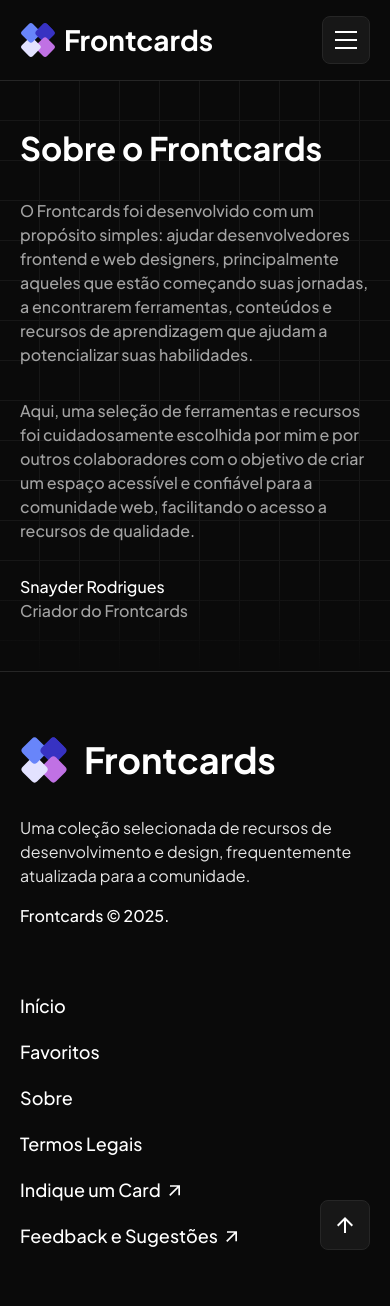
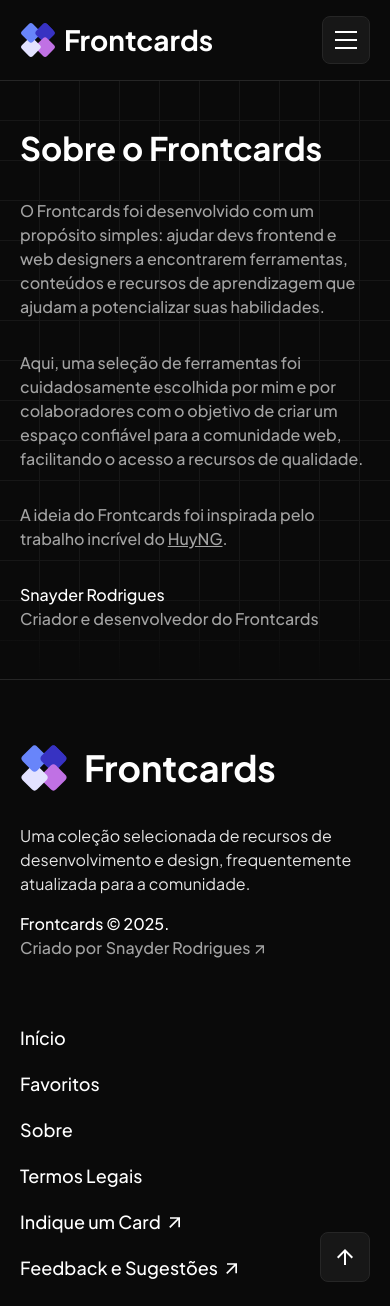
Before and after one commit to SnayderRodrigues/frontcards, a React (Vite) app: page /about in a window 390 px wide. Before the commit the page ends 1274 px from the top, so only its background shows below. Built offline with nearby package versions, Linux system fonts and the light colour scheme.

Commit message:
docs: Add attribution for Footer component and credits for About Page

```diff
--- a/src/app/about/Page.jsx
+++ b/src/app/about/Page.jsx
@@ -12,20 +12,23 @@ const AboutPage = () => {
             <div className="max-w-[48ch] flex flex-col gap-8 text-base sm:text-lg lg:text-xl xl:text-2xl text-pretty text-neutral-400">
               <p>
                 O Frontcards foi desenvolvido com um propósito simples: ajudar
-                desenvolvedores frontend e web designers, principalmente aqueles
-                que estão começando suas jornadas, a encontrarem ferramentas,
+                devs frontend e web designers a encontrarem ferramentas,
                 conteúdos e recursos de aprendizagem que ajudam a potencializar
                 suas habilidades.
               </p>
               <p>
-                Aqui, uma seleção de ferramentas e recursos foi cuidadosamente
-                escolhida por mim e por outros colaboradores com o objetivo de
-                criar um espaço acessível e confiável para a comunidade web,
-                facilitando o acesso a recursos de qualidade.
+                Aqui, uma seleção de ferramentas foi cuidadosamente escolhida
+                por mim e por colaboradores com o objetivo de criar um espaço
+                confiável para a comunidade web, facilitando o acesso a recursos
+                de qualidade.
+              </p>
+              <p>
+                A ideia do Frontcards foi inspirada pelo trabalho incrível do{" "}
+                <a href="https://www.youtube.com/@by_huy" target="_blank" className="underline">HuyNG</a>.
               </p>
               <div className="flex flex-col">
                 <span className="text-white">Snayder Rodrigues</span>
-                <span>Criador do Frontcards</span>
+                <span>Criador e desenvolvedor do Frontcards</span>
               </div>
             </div>
           </div>
--- a/src/app/resources/Page.jsx
+++ b/src/app/resources/Page.jsx
@@ -24,7 +24,7 @@ const ResourcePage = () => {
           </h1>
           <div className="flex flex-wrap items-center gap-4 mb-4">
             <div
-              className={`w-fit flex items-center justify-center font-medium text-white px-4 py-2 rounded-md ${
+              className={`w-fit flex items-center justify-center font-medium text-white px-3 py-2 rounded-md ${
                 tool.category === "Frontend"
                   ? "bg-indigo-700"
                   : tool.category === "Design"
@@ -36,7 +36,7 @@ const ResourcePage = () => {
                   : ""
               }`}
             >
-              <span className="mb-[1px]">{tool.category}</span>
+              <span>{tool.category}</span>
             </div>
             <span className="shrink-0 flex flex-wrap gap-2 w-fit">
               {tool.tags
--- a/src/components/Card.jsx
+++ b/src/components/Card.jsx
@@ -102,7 +102,7 @@ const Card = ({ tool }) => {
             ))}
         </div>
         <div
-          className={`w-fit flex items-center justify-center font-medium text-white px-4 py-2 rounded-md ${
+          className={`w-fit flex items-center justify-center font-medium text-white px-3 py-2 rounded-md ${
             tool.category === "Frontend"
               ? "bg-indigo-700"
               : tool.category === "Design"
@@ -114,7 +114,7 @@ const Card = ({ tool }) => {
               : ""
           }`}
         >
-          <span className="mb-[1px]">{tool.category}</span>
+          <span>{tool.category}</span>
         </div>
       </div>
     </div>
--- a/src/components/Footer.jsx
+++ b/src/components/Footer.jsx
@@ -28,15 +28,37 @@ const Footer = () => {
                 height={60}
                 className="w-12 md:w-16"
               />
-              <div className="text-4xl md:text-[54px] font-bold">Frontcards</div>
+              <div className="text-4xl md:text-[54px] font-bold">
+                Frontcards
+              </div>
             </a>
             <p className="max-w-[40ch] text-base md:text-lg lg:text-xl text-neutral-200">
               Uma coleção selecionada de recursos de desenvolvimento e design,
               frequentemente atualizada para a comunidade.
             </p>
           </div>
-          <div className="text-base font-medium">
+          <div className="text-base font-medium flex flex-col">
             <span>Frontcards © 2025.</span>
+            <div className="flex gap-1 text-neutral-400">
+              <span>Criado por</span>
+              <a
+                href="https://snayderrodrigues.vercel.app/"
+                target="_blank"
+                className="group relative flex items-center gap-[2px] transition-colors md:hover:text-neutral-200"
+              >
+                <span>Snayder Rodrigues</span>
+                <svg
+                  xmlns="http://www.w3.org/2000/svg"
+                  width="16px"
+                  height="16px"
+                  viewBox="0 -960 960 960"
+                  fill="#a3a3a3"
+                  className="md:fill-[#e5e5e5] mt-[3px] opacity-100 md:opacity-0 transition-opacity group-hover:opacity-100"
+                >
+                  <path d="m256-240-56-56 384-384H240v-80h480v480h-80v-344L256-240Z" />
+                </svg>
+              </a>
+            </div>
           </div>
         </div>
         <div className="shrink-0 flex flex-col gap-[18px] md:gap-1 text-lg font-medium">
--- a/src/data/ResourcesData.js
+++ b/src/data/ResourcesData.js
@@ -990,7 +990,7 @@ const ResourcesData = [
     id: 82,
     title: "UI-UX Heroes",
     image: UIUXHeroes,
-    category: "Design",
+    category: "Criadores",
     tags: ["Inspiração", "UI/UX"],
     slug: "ui-ux-heroes",
     description:
```
Also changed, not shown: src/assets/awwwards.svg.
